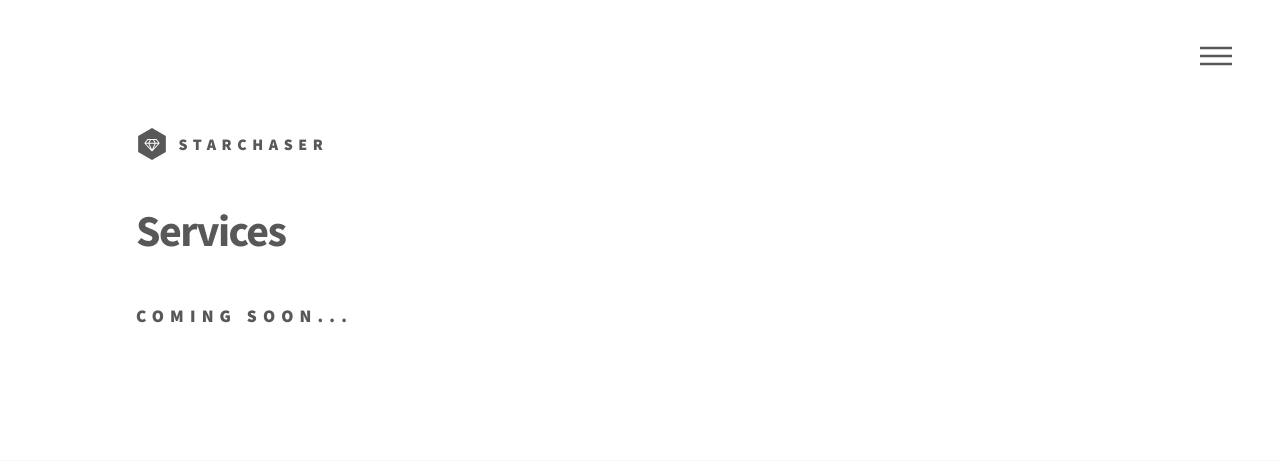
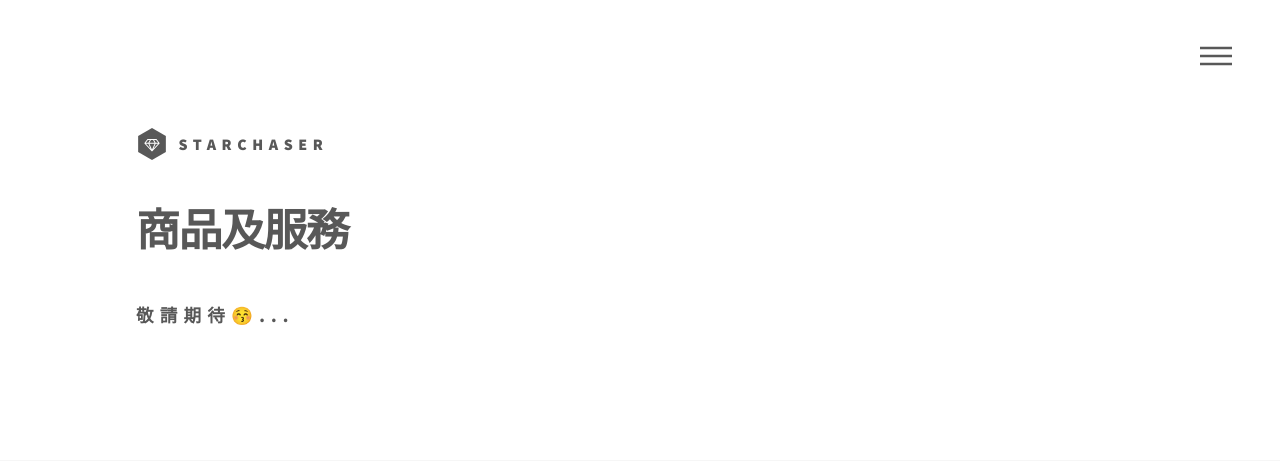
Before and after one commit to louiskwt/starchaser_project, a Django app: page /services/services in a window 1280 px wide. Shown: the top 461 px of the page. Run offline with Django 4.2, Linux system fonts and the light colour scheme; parts of the project's set-up code (start-up, migrations or seed data) failed here and were passed over.

Commit message:
clean up and change copy

```diff
--- a/services/views.py
+++ b/services/views.py
@@ -1,12 +1,10 @@
 from django.shortcuts import render
 from .models import SiteContent
-from django.http import HttpResponse
+
 
 # Create your views here.
 def about_view(request):
     about_content = SiteContent.objects.get(name="about").content
-    if about_content is None:
-        raise Http404
     context = {
         "content": about_content
     }
--- a/templates/base.html
+++ b/templates/base.html
@@ -47,9 +47,9 @@
 					<nav id="menu">
 						<h2>Menu</h2>
 						<ul>
-							<li><a href="{% url 'posts:home' %}">Home</a></li>
-							<li><a href="{% url 'services:services' %}">Services</a></li>
-							<li><a href="{% url 'services:about' %}">About</a></li>
+							<li><a href="{% url 'posts:home' %}">主頁</a></li>
+							<li><a href="{% url 'services:services' %}">服務介紹</a></li>
+							<li><a href="{% url 'services:about' %}">關於我們</a></li>
 						</ul>
 					</nav>
 
--- a/templates/posts/post_list.html
+++ b/templates/posts/post_list.html
@@ -13,7 +13,7 @@
 <section class="inner">
 {% if not posts %}
     <section>
-        <h2>Coming soon...</h2>
+        <h2>敬請期待😚...</h2>
     </section>
 {% else %}
     {% for post in posts %}
@@ -22,7 +22,7 @@
         <p>
             {{ post.body|truncatewords:20 }}
         </p>
-        <a href="{{ post.get_absolute_url }}" class="button primary">Read More</a>
+        <a href="{{ post.get_absolute_url }}" class="button primary">閱讀更多</a>
       </section>
       <hr>
     {% endfor %}
--- a/templates/services/services.html
+++ b/templates/services/services.html
@@ -7,12 +7,12 @@
 {% block content %}
 <header>
   <h1>
-    Services
+    商品及服務
   </h1>
 </header>
 <section class="inner">
     <section>
-        <h2>Coming soon...</h2>
+        <h2>敬請期待😚...</h2>
     </section>
 </section>
 
```
